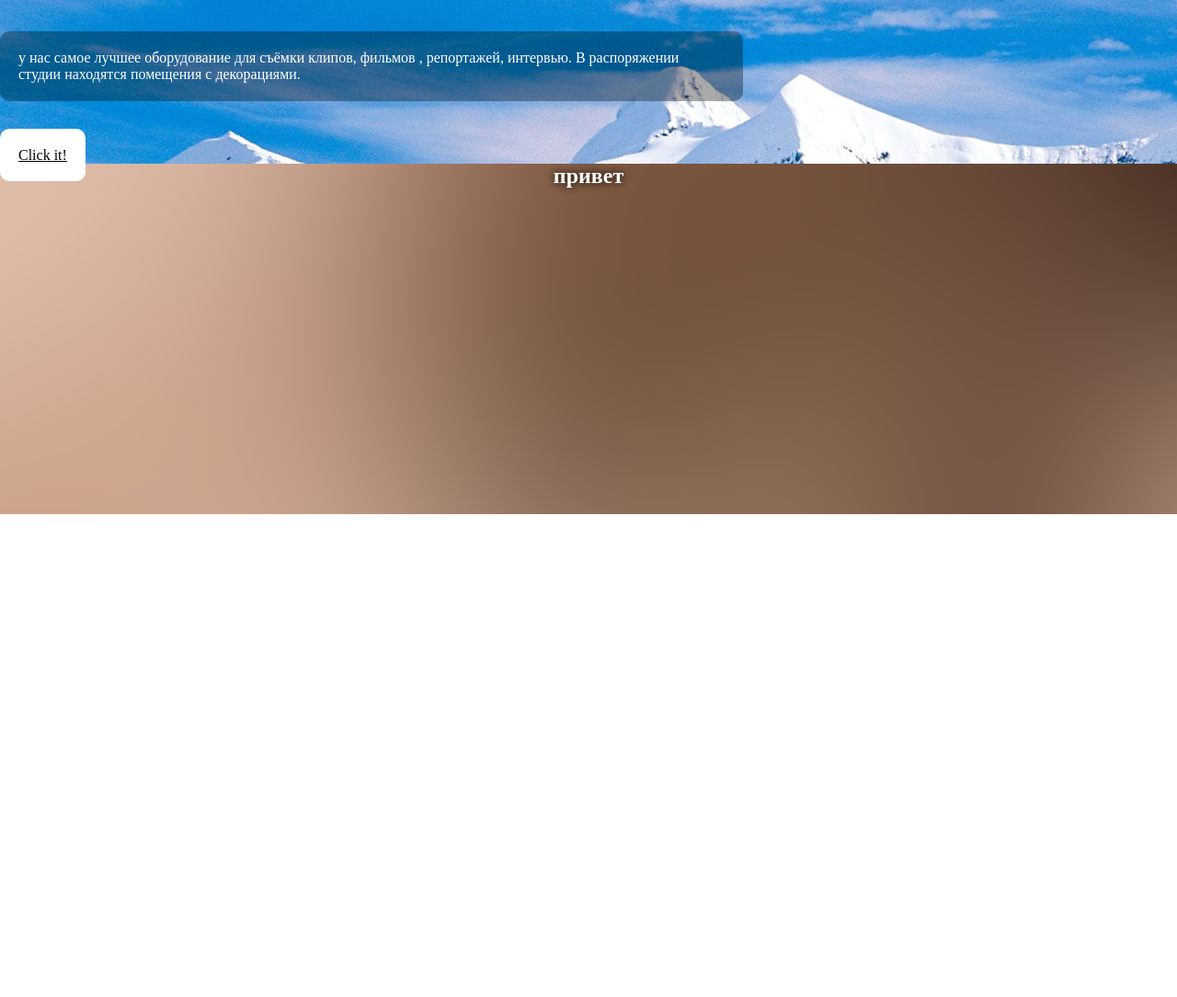
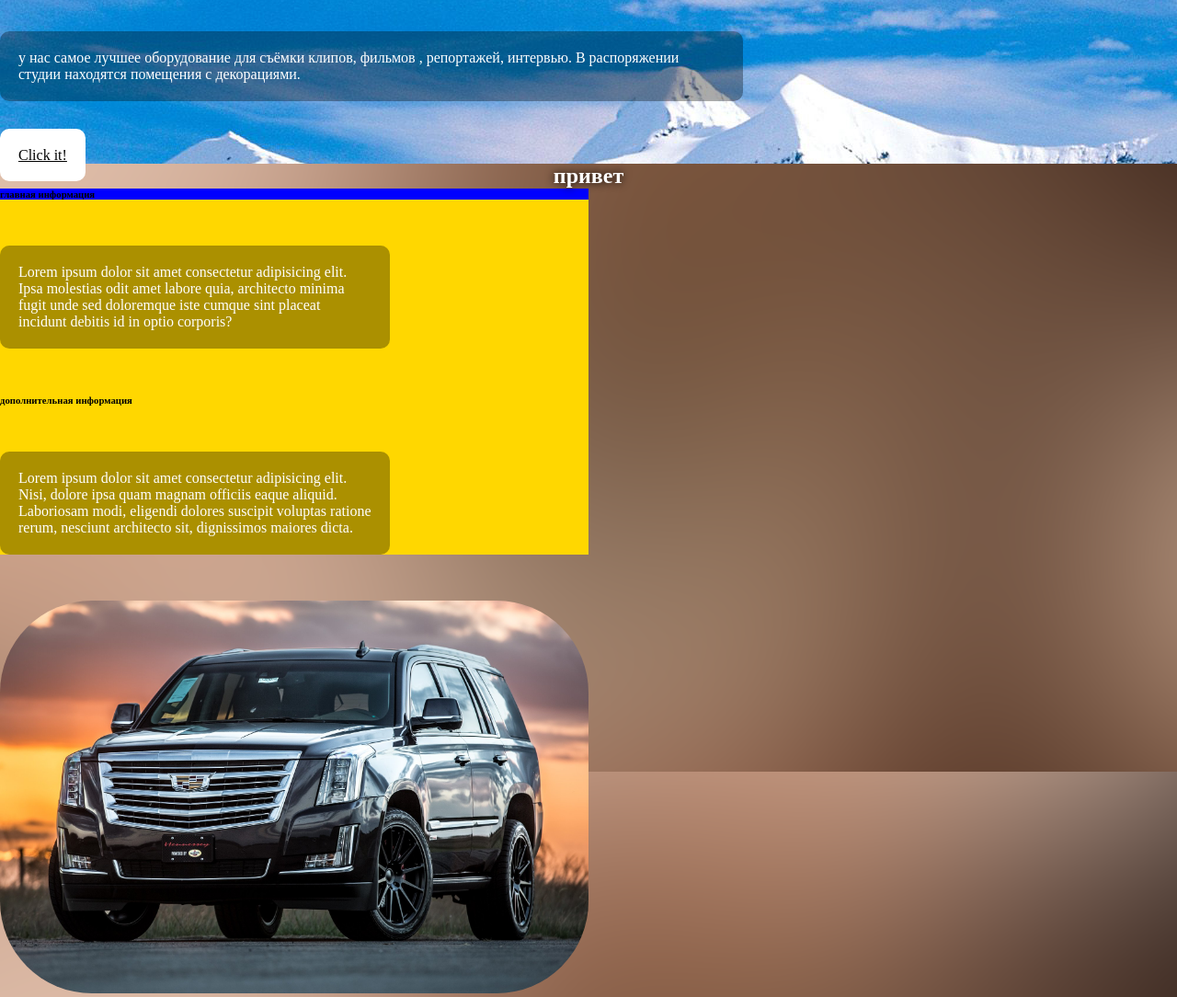
Before and after one commit to McNikita/landing, a plain HTML site: page index.html in a window 1280 px wide. Shown: the part 241-1325 px from the top of the page at 92% size. Before the commit the page ends 800 px from the top, so only its background shows below. Drawn offline with Linux system fonts and the light colour scheme.

Commit message:
Add files via upload

```diff
--- a/index.html
+++ b/index.html
@@ -31,9 +31,19 @@
 
     </div>
     <h2 class="zagolovok">привет</h2>
+    <div class="info">
+
+        <h6 class="main">главная информация</h6 >
+        <p>Lorem ipsum dolor sit amet consectetur adipisicing elit. Ipsa molestias odit amet labore quia, architecto minima fugit unde sed doloremque iste cumque sint placeat incidunt debitis id in optio corporis?</p>
+        <h6 class="dop">дополнительная информация</h6>
+        <p>Lorem ipsum dolor sit amet consectetur adipisicing elit. Nisi, dolore ipsa quam magnam officiis eaque aliquid. Laboriosam modi, eligendi dolores suscipit voluptas ratione rerum, nesciunt architecto sit, dignissimos maiores dicta.</p>
+    </div>
+    <img class="cadillac" src="cadilacc.jpg" alt="">
+
 
 
 
 </body>
 </html>
- <!-- создать h2. Ему задать класс zagolovok  -->
+<!-- для класса Dop задать розовый цвет фона.
+для класса main задать белый цвет букв. -->
--- a/style.css
+++ b/style.css
@@ -54,3 +54,17 @@ padding: 20px;
     color: white;
     text-shadow: 0px 0px 10px black;
    }
+  img{
+    width: 1300px;
+    border-radius: 100px;
+  }
+.info{
+    background-color: gold;
+    width: 50%;
+}
+.main{
+    background-color: blue;
+}
+.cadillac{
+    width: 50%;
+}
```
Also changed, not shown: cadilacc.jpg (added).
